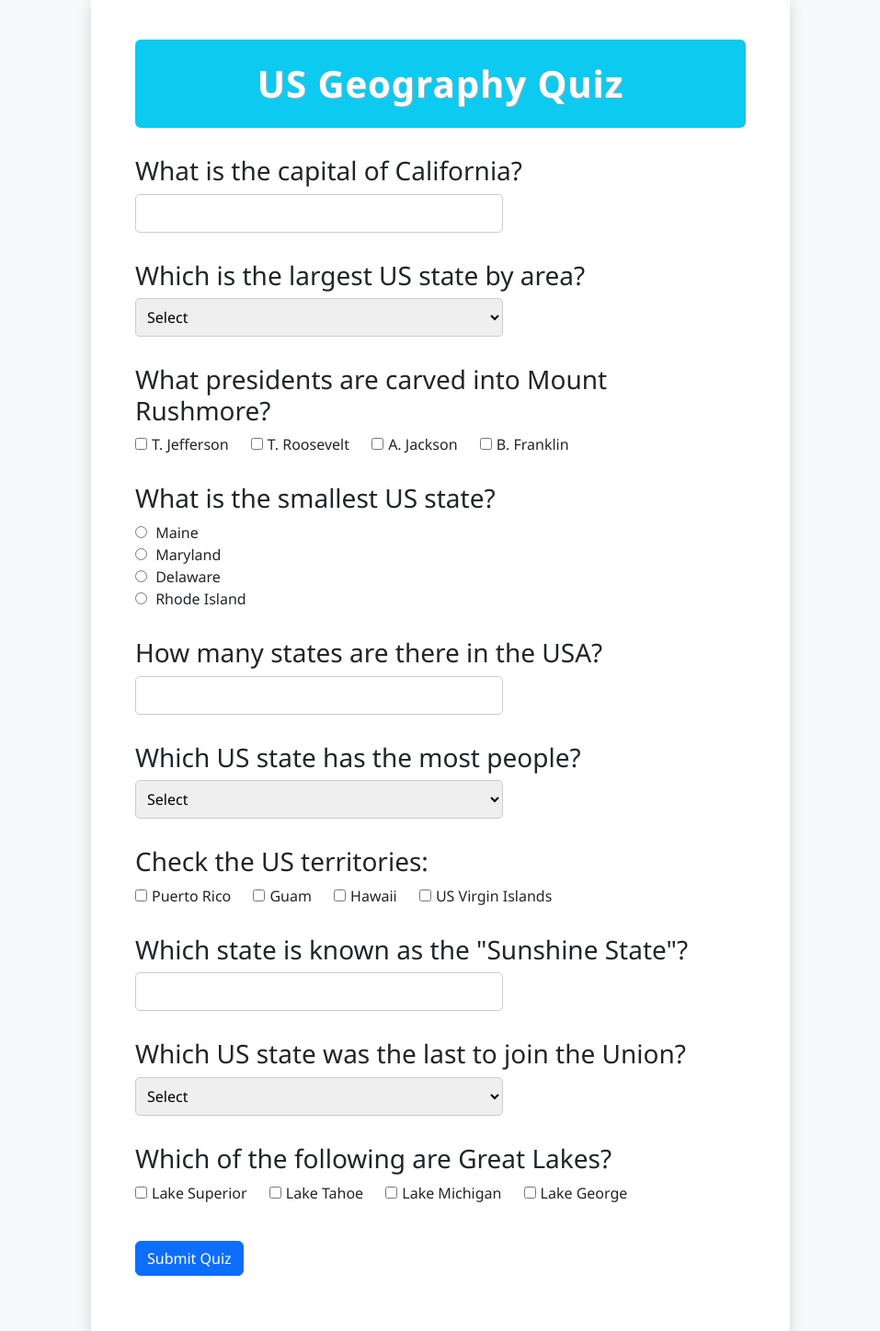
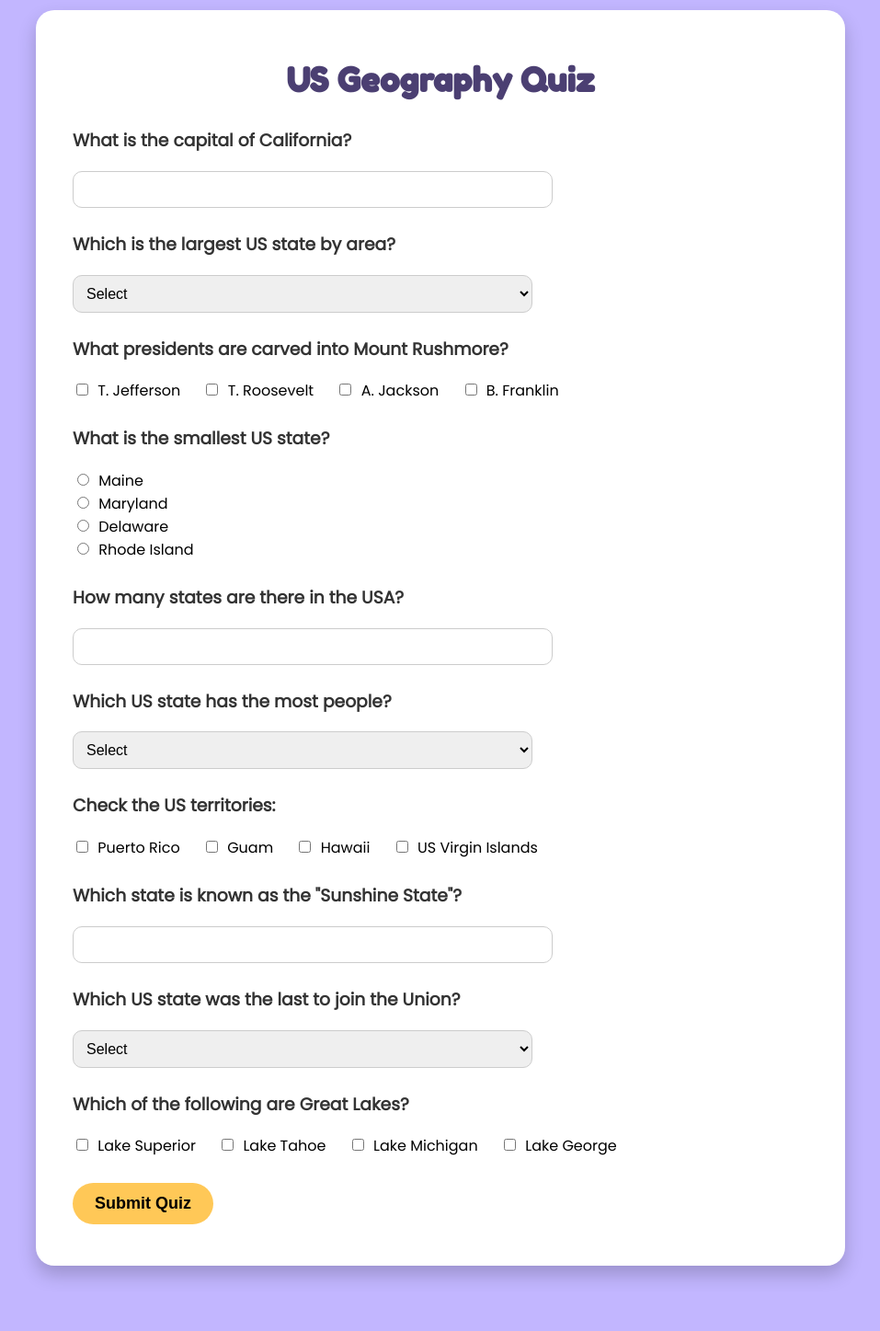
Before and after one commit to yusra-afk/quiz, a plain HTML site: page index.html in a window 1280 px wide. Shown: the part 29-1476 px from the top of the page at 92% size, without its empty margins (161-1118 px from the left). After the commit the page ends 1445 px from the top, so only its background shows below. Drawn offline with nearby package versions, Linux system fonts and the light colour scheme.

Commit message:
added some new desins

```diff
--- a/css/styles.css
+++ b/css/styles.css
@@ -1,36 +1,51 @@
 body {
-    font-family: 'Segoe UI', Tahoma, Geneva, Verdana, sans-serif;
-    background: #f5f8fa;
+    margin: 0;
+    font-family: 'Poppins', sans-serif;
+    background: #c2b6ff;
+    display: flex;
+    justify-content: center;
+    padding: 40px 20px;
+  }
+
+  .quiz-container {
+    background: #ffffff;
+    border-radius: 20px;
+    box-shadow: 0 10px 20px rgba(0,0,0,0.2);
+    padding: 30px 40px;
+    max-width: 800px;
+    width: 100%;
   }
 
   h1 {
-    font-weight: bold;
-    letter-spacing: 1px;
-    text-shadow: 1px 1px #aaa;
+    font-family: 'Fredoka One', cursive;
+    font-size: 36px;
+    color: #4b3f72;
+    text-align: center;
+    margin-bottom: 30px;
   }
 
   h3 {
-    margin-top: 30px;
-    text-align: left;
+    font-weight: bold;
+    margin-top: 25px;
+    color: #333;
   }
 
   input[type="text"],
   input[type="number"],
   select {
     display: block;
+    width: 100%;
+    max-width: 500px;
     margin-top: 8px;
-    margin-bottom: 20px;
-    padding: 8px;
-    width: 100%;
-    max-width: 400px;
-    border-radius: 5px;
+    padding: 10px;
+    border-radius: 10px;
     border: 1px solid #ccc;
     font-size: 16px;
   }
 
   input[type="checkbox"],
   input[type="radio"] {
-    margin-right: 5px;
+    margin-right: 6px;
   }
 
   label {
@@ -38,17 +53,33 @@ body {
     font-size: 16px;
   }
 
-  button {
+  button.submit-btn {
+    background: #ffc857;
+    color: #000;
+    font-weight: bold;
     font-size: 18px;
-    padding: 10px 24px;
     border: none;
-    border-radius: 6px;
+    padding: 12px 24px;
+    border-radius: 30px;
+    margin-top: 20px;
+    cursor: pointer;
+    transition: background 0.3s ease;
   }
 
-  #totalScore, #totalAttempts {
+  button.submit-btn:hover {
+    background: #f3b04e;
+  }
+
+  #totalScore,
+  #totalAttempts {
     font-weight: bold;
     font-size: 20px;
-    margin-top: 20px;
+    margin-top: 15px;
+  }
+
+  .text-success, .text-danger {
+    font-size: 16px;
+    margin-top: 8px;
   }
 
   img {
--- a/index.html
+++ b/index.html
@@ -3,15 +3,14 @@
 <head>
   <meta charset="UTF-8">
   <title>US Geography Quiz</title>
-  <link rel="stylesheet" href="https://cdn.jsdelivr.net/npm/bootstrap@5.2.3/dist/css/bootstrap.min.css">
+  <meta name="viewport" content="width=device-width, initial-scale=1.0">
+  <link href="https://fonts.googleapis.com/css2?family=Fredoka+One&family=Poppins&display=swap" rel="stylesheet">
   <link rel="stylesheet" href="css/styles.css">
   <script src="https://cdn.jsdelivr.net/npm/underscore@1.13.2/underscore-umd-min.js"></script>
 </head>
-<body class="bg-light">
-  <div class="container mt-4">
-    <div class="row justify-content-center">
-      <div class="col-md-8 bg-white p-5 shadow rounded">
-        <h1 class="text-center bg-info text-white p-4 rounded">US Geography Quiz</h1>
+<body>
+  <div class="quiz-container">
+    <h1>US Geography Quiz</h1>
 
     <!-- Question 1 -->
     <h3><span id="markImg1"></span>What is the capital of California?</h3>
@@ -91,11 +90,9 @@
     <div id="q10Feedback"></div>
 
     <div id="validationFdbk" class="text-danger mt-3"></div>
-        <button class="btn btn-primary mt-4">Submit Quiz</button>
+    <button class="submit-btn">Submit Quiz</button>
     <div id="totalScore" class="mt-3"></div>
     <div id="totalAttempts" class="mt-2"></div>
-      </div>
-    </div>
   </div>
 
   <script src="js/script.js"></script>
--- a/js/script.js
+++ b/js/script.js
@@ -1,4 +1,4 @@
-document.querySelector("button").addEventListener("click", gradeQuiz);
+document.querySelector(".submit-btn").addEventListener("click", gradeQuiz);
 displayQ4Choices();
 
 var score = 0;
@@ -25,14 +25,14 @@ function isFormValid() {
 }
 
 function rightAnswer(index) {
-  document.querySelector(`#q${index}Feedback`).innerHTML = "Correct!";
+  document.querySelector(`#q${index}Feedback`).innerHTML = "✅ Correct!";
   document.querySelector(`#q${index}Feedback`).className = "text-success";
   document.querySelector(`#markImg${index}`).innerHTML = "<img src='img/check.png' width='20'>";
   score += 10;
 }
 
 function wrongAnswer(index) {
-  document.querySelector(`#q${index}Feedback`).innerHTML = "Incorrect!";
+  document.querySelector(`#q${index}Feedback`).innerHTML = "❌ Incorrect!";
   document.querySelector(`#q${index}Feedback`).className = "text-danger";
   document.querySelector(`#markImg${index}`).innerHTML = "<img src='img/x.png' width='20'>";
 }
@@ -41,46 +41,57 @@ function gradeQuiz() {
   if (!isFormValid()) return;
   score = 0;
 
+  // Question 1
   let q1 = document.querySelector("#q1").value.toLowerCase().trim();
   q1 === "sacramento" ? rightAnswer(1) : wrongAnswer(1);
 
+  // Question 2
   let q2 = document.querySelector("#q2").value;
   q2 === "Alaska" ? rightAnswer(2) : wrongAnswer(2);
 
+  // Question 3
   let jefferson = document.querySelector("#Jefferson").checked;
   let roosevelt = document.querySelector("#Roosevelt").checked;
   let jackson = document.querySelector("#Jackson").checked;
   let franklin = document.querySelector("#Franklin").checked;
   (jefferson && roosevelt && !jackson && !franklin) ? rightAnswer(3) : wrongAnswer(3);
 
+  // Question 4
   let q4 = document.querySelector("input[name=q4]:checked");
   q4 && q4.value === "Rhode Island" ? rightAnswer(4) : wrongAnswer(4);
 
+  // Question 5
   let q5 = parseInt(document.querySelector("#q5").value);
   q5 === 50 ? rightAnswer(5) : wrongAnswer(5);
 
+  // Question 6
   let q6 = document.querySelector("#q6").value;
   q6 === "California" ? rightAnswer(6) : wrongAnswer(6);
 
+  // Question 7
   let pr = document.querySelector("#PuertoRico").checked;
   let guam = document.querySelector("#Guam").checked;
   let hawaii = document.querySelector("#Hawaii").checked;
   let usvi = document.querySelector("#USVirginIslands").checked;
   (pr && guam && usvi && !hawaii) ? rightAnswer(7) : wrongAnswer(7);
 
+  // Question 8
   let q8 = document.querySelector("#q8").value.toLowerCase().trim();
   q8 === "florida" ? rightAnswer(8) : wrongAnswer(8);
 
+  // Question 9
   let q9 = document.querySelector("#q9").value;
   q9 === "Hawaii" ? rightAnswer(9) : wrongAnswer(9);
 
+  // Question 10
   let superior = document.querySelector("#LakeSuperior").checked;
   let tahoe = document.querySelector("#LakeTahoe").checked;
   let michigan = document.querySelector("#LakeMichigan").checked;
   let george = document.querySelector("#LakeGeorge").checked;
   (superior && michigan && !tahoe && !george) ? rightAnswer(10) : wrongAnswer(10);
 
-  let scoreDiv = document.querySelector("#totalScore");
+  // Display total score
+  const scoreDiv = document.querySelector("#totalScore");
   scoreDiv.innerHTML = `Total Score: ${score}`;
   scoreDiv.className = score >= 80 ? "text-success" : "text-danger";
 
@@ -88,6 +99,7 @@ function gradeQuiz() {
     scoreDiv.innerHTML += "<br>🎉 Congratulations!";
   }
 
+  // Update attempts
   attempts++;
   document.querySelector("#totalAttempts").innerHTML = `Quiz taken: ${attempts} time(s)`;
   localStorage.setItem("total_attempts", attempts);
```
Lines whose indentation alone changed are shown as unchanged.
